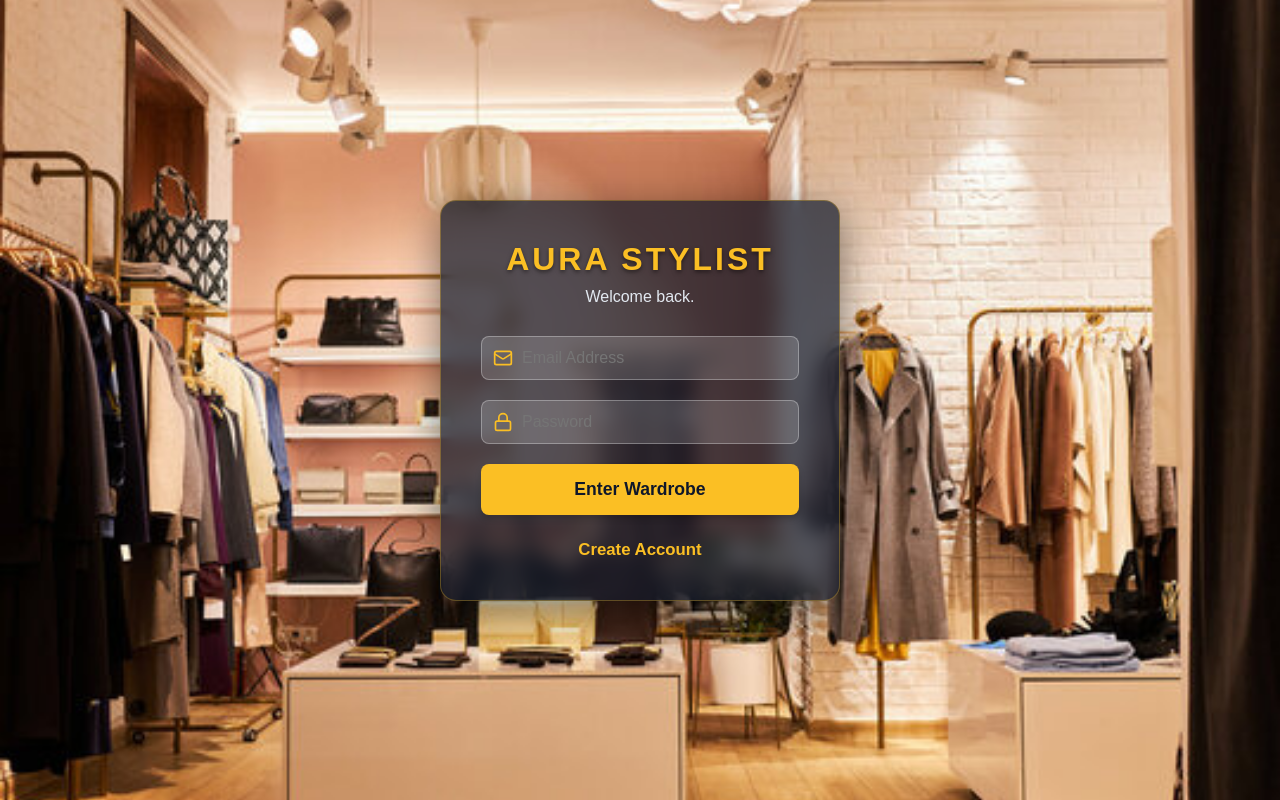
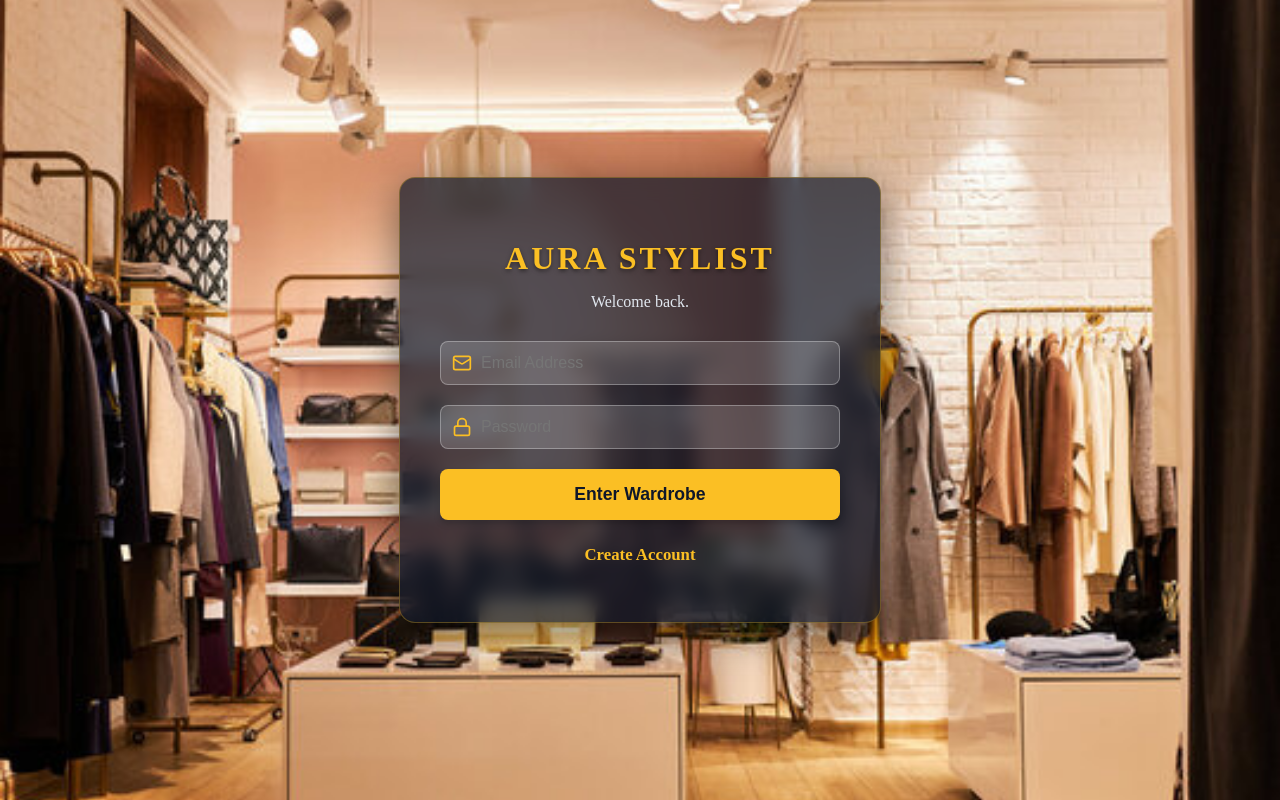
Before and after one commit to aryanrath51/Stylist, a React (Vite) app in the folder client/: page / in a window 1280 px wide. Built offline with nearby package versions, Linux system fonts and the light colour scheme.

Commit message:
Added global CSS theme variables

```diff
--- a/client/src/index.css
+++ b/client/src/index.css
@@ -1,2 +1,15 @@
-* { margin: 0; padding: 0; box-sizing: border-box; font-family: sans-serif; }
-body { background-color: #f8f9fa; }
+:root {
+  --bg-main: #0f172a;           /* Dark slate background */
+  --bg-card: rgba(30, 41, 59, 0.8); /* Slightly lighter transparent card */
+  --text-main: #f8fafc;         /* Crisp white text */
+  --text-muted: #cbd5e1;        /* Softer gray text */
+  --border-color: #334155;      /* Subtle border lines */
+  --nav-bg: #0f172a;
+  --nav-text: #f8fafc;
+  --nav-item: #1e293b;
+}
+
+body {
+  background-color: var(--bg-main);
+  color: var(--text-main);
+}
```
